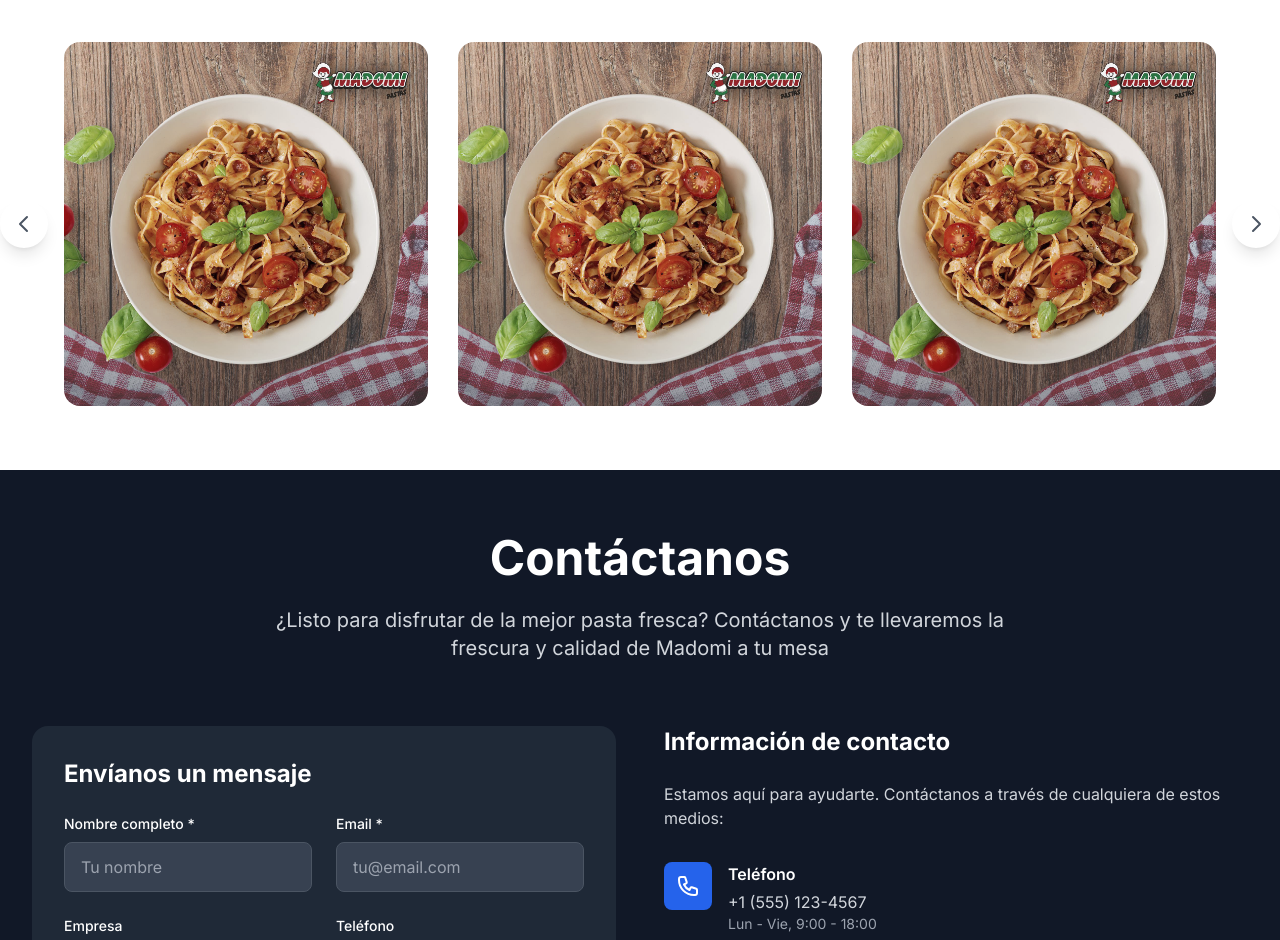
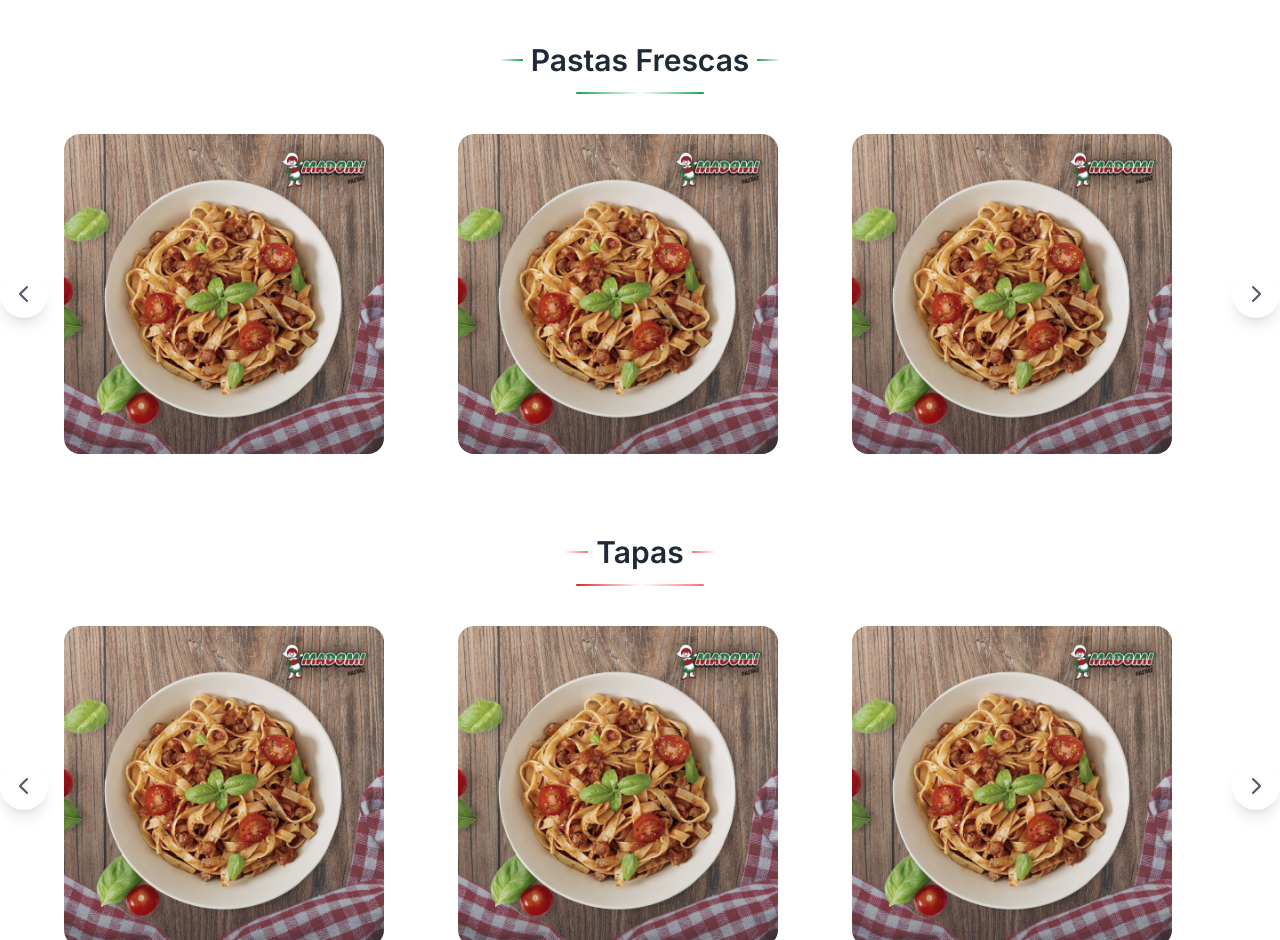
Before and after one commit to canto1380/madomi-lp, a React (Vite) app: page / in a window 1280 px wide. Shown: the part 1860-2800 px from the top of the page. Built offline with nearby package versions, Linux system fonts and the light colour scheme.

Commit message:
modificacion en productos

```diff
--- a/src/index.css
+++ b/src/index.css
@@ -48,7 +48,7 @@
   }
 
   .container-custom {
-    @apply max-w-screen-2xl mx-auto;
+    @apply max-w-7xl mx-auto;
   }
 
   .title-decoration {
@@ -66,7 +66,7 @@
   }
 
   .card-product {
-    @apply bg-white rounded-2xl h-full flex items-center justify-center relative overflow-hidden transition-all duration-300 ease-in-out;
+    @apply bg-white rounded-2xl w-80 h-auto flex items-center justify-center relative overflow-hidden transition-all duration-300 ease-in-out;
   }
 
   .card-product::before {
--- a/src/sections/Productos.jsx
+++ b/src/sections/Productos.jsx
@@ -11,37 +11,76 @@ const Testimonios = () => {
     {
       nombre: "producto 1",
       imagen: ImagenPrueba,
+      categoria: "Pastas Frescas"
     },
     {
       nombre: "producto 1",
       imagen: ImagenPrueba,
+      categoria: "Pastas Frescas"
     },
     {
       nombre: "producto 1",
       imagen: ImagenPrueba,
+      categoria: "Pastas Frescas"
     },
     {
       nombre: "producto 1",
       imagen: ImagenPrueba,
+      categoria: "Pastas Frescas"
     },
     {
       nombre: "producto 1",
       imagen: ImagenPrueba,
+      categoria: "Pastas Frescas"
     },
     {
       nombre: "producto 1",
       imagen: ImagenPrueba,
+      categoria: "Pastas Frescas"
     },
     {
       nombre: "producto 1",
       imagen: ImagenPrueba,
+      categoria: "Tapas"
     },
     {
       nombre: "producto 1",
       imagen: ImagenPrueba,
+      categoria: "Tapas"
     },
+    {
+      nombre: "producto 1",
+      imagen: ImagenPrueba,
+      categoria: "Tapas"
+    },
+    {
+      nombre: "producto 1",
+      imagen: ImagenPrueba,
+      categoria: "Tapas"
+    },
+    {
+      nombre: "producto 1",
+      imagen: ImagenPrueba,
+      categoria: "Tapas"
+    },
+    {
+      nombre: "producto 1",
+      imagen: ImagenPrueba,
+      categoria: "Tapas"
+    },
+  ];
 
-  ];
+  // Lógica para agrupar productos por categoría
+  const productosPorCategoria = testimonios.reduce((acc, producto) => {
+    if (!acc[producto.categoria]) {
+      acc[producto.categoria] = [];
+    }
+    acc[producto.categoria].push(producto);
+    return acc;
+  }, {});
+
+  // Obtener las categorías únicas
+  const categorias = Object.keys(productosPorCategoria);
 
   const renderStars = (rating) => {
     return Array.from({ length: 5 }, (_, index) => (
@@ -84,11 +123,30 @@ const Testimonios = () => {
 
         </div>
 
+        {/* Renderizar cada categoría con su subtítulo y slider */}
+        {categorias.map((categoria, categoriaIndex) => (
+          <div key={categoria} className={categoriaIndex > 0 ? "mt-20" : ""}>
+            {/* Subtítulo de categoría */}
+            <div className="text-center mb-12">
+              <div className="relative inline-block">
+                {/* Subtítulo de categoría */}
+                <h3 className="text-2xl md:text-3xl font-semibold text-gray-800 mb-2 relative z-10">
+                  {categoria}
+                  {/* Elementos decorativos laterales centrados con el texto */}
+                  <div className={`absolute -left-8 top-1/2 transform -translate-y-1/2 w-6 h-0.5 ${categoria === 'Pastas Frescas' ? 'bg-gradient-to-r from-transparent to-green-600' : 'bg-gradient-to-r from-transparent to-red-400'}`}></div>
+                  <div className={`absolute -right-8 top-1/2 transform -translate-y-1/2 w-6 h-0.5 ${categoria === 'Pastas Frescas' ? 'bg-gradient-to-l from-transparent to-green-600' : 'bg-gradient-to-l from-transparent to-red-400'}`}></div>
+                </h3>
+
+                {/* Línea decorativa inferior */}
+                <div className={`absolute -bottom-2 left-1/2 transform -translate-x-1/2 w-32 h-0.5 ${categoria === 'Pastas Frescas' ? ' bg-gradient-to-r from-green-600 via-transparent to-green-600 rounded-full' : 'bg-gradient-to-r from-red-600 via-transparent to-red-400 rounded-full'}`}></div>
+              </div>
+            </div>
+
             {/* Testimonials Slider */}
             <div className="relative max-w-6xl mx-auto">
               {/* Botones de navegación externos */}
               <div className="absolute -left-16 top-1/2 transform -translate-y-1/2 z-10">
-            <button className="swiper-button-prev-custom bg-white rounded-full p-3 shadow-lg hover:shadow-xl transition-all duration-300">
+                <button className={`swiper-button-prev-custom-${categoriaIndex} bg-white rounded-full p-3 shadow-lg hover:shadow-xl transition-all duration-300`}>
                   <svg className="w-6 h-6 text-gray-600" fill="none" stroke="currentColor" viewBox="0 0 24 24">
                     <path strokeLinecap="round" strokeLinejoin="round" strokeWidth={2} d="M15 19l-7-7 7-7" />
                   </svg>
@@ -96,7 +154,7 @@ const Testimonios = () => {
               </div>
 
               <div className="absolute -right-16 top-1/2 transform -translate-y-1/2 z-10">
-            <button className="swiper-button-next-custom bg-white rounded-full p-3 shadow-lg hover:shadow-xl transition-all duration-300">
+                <button className={`swiper-button-next-custom-${categoriaIndex} bg-white rounded-full p-3 shadow-lg hover:shadow-xl transition-all duration-300`}>
                   <svg className="w-6 h-6 text-gray-600" fill="none" stroke="currentColor" viewBox="0 0 24 24">
                     <path strokeLinecap="round" strokeLinejoin="round" strokeWidth={2} d="M9 5l7 7-7 7" />
                   </svg>
@@ -122,14 +180,14 @@ const Testimonios = () => {
                   disableOnInteraction: false,
                 }}
                 navigation={{
-              nextEl: '.swiper-button-next-custom',
-              prevEl: '.swiper-button-prev-custom',
+                  nextEl: `.swiper-button-next-custom-${categoriaIndex}`,
+                  prevEl: `.swiper-button-prev-custom-${categoriaIndex}`,
                 }}
                 loop={true}
                 className="testimonials-swiper"
               >
-            {testimonios.map((testimonio, index) => (
-              <SwiperSlide key={index}>
+                {productosPorCategoria[categoria].map((testimonio, index) => (
+                  <SwiperSlide key={`${categoria}-${index}`}>
                     <div className="card-product">
                       <img
                         src={testimonio.imagen}
@@ -141,6 +199,8 @@ const Testimonios = () => {
                 ))}
               </Swiper>
             </div>
+          </div>
+        ))}
 
         <style jsx>{`
           .testimonials-swiper .swiper-pagination-bullet {
@@ -154,8 +214,10 @@ const Testimonios = () => {
           .testimonials-swiper .swiper-button-prev {
             display: none !important;
           }
-          .swiper-button-next-custom:hover,
-          .swiper-button-prev-custom:hover {
+          .swiper-button-next-custom-0:hover,
+          .swiper-button-prev-custom-0:hover,
+          .swiper-button-next-custom-1:hover,
+          .swiper-button-prev-custom-1:hover {
             background-color: #f3f4f6 !important;
             transform: scale(1.05);
           }
```
Lines whose indentation alone changed are shown as unchanged.
